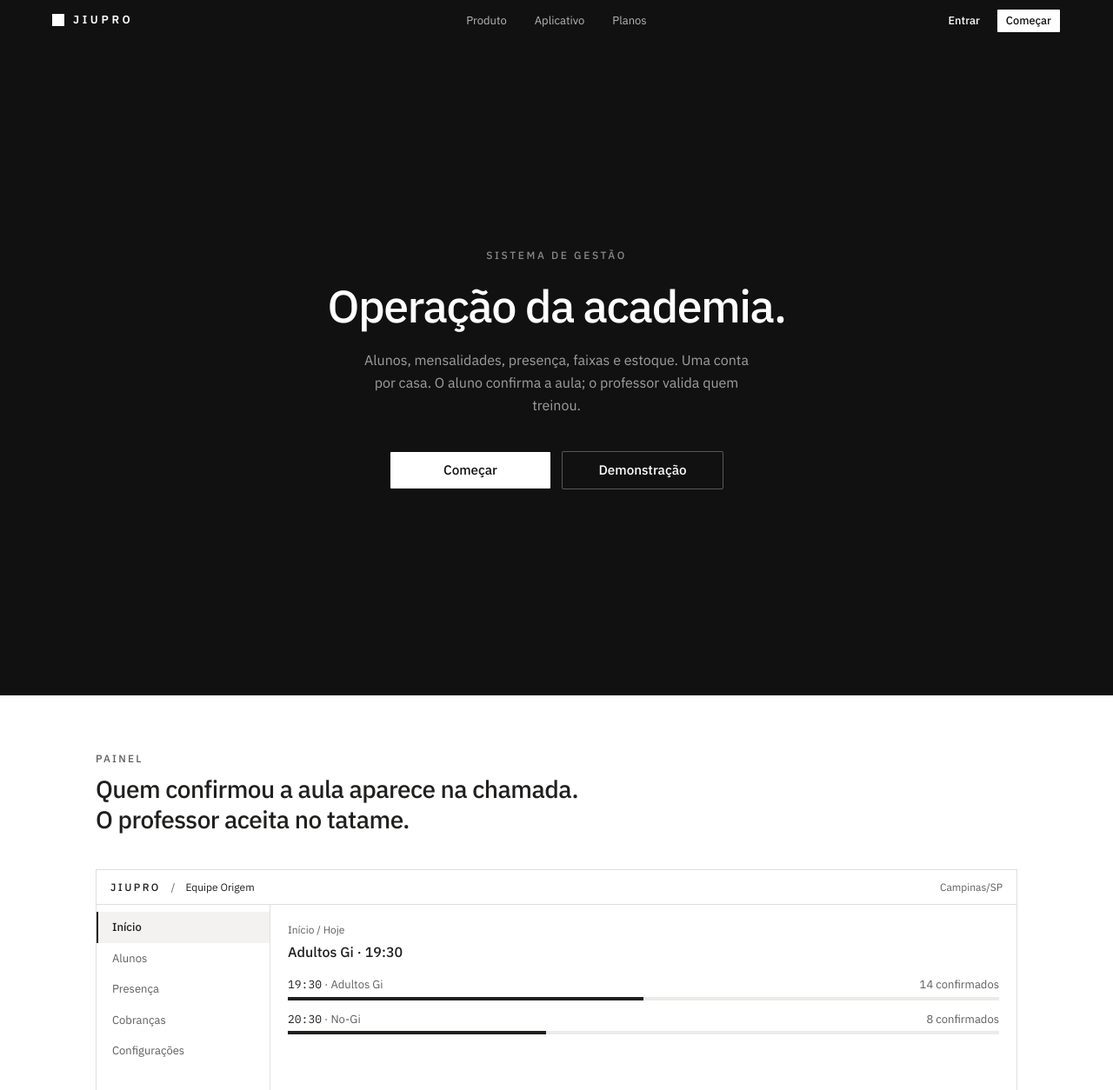
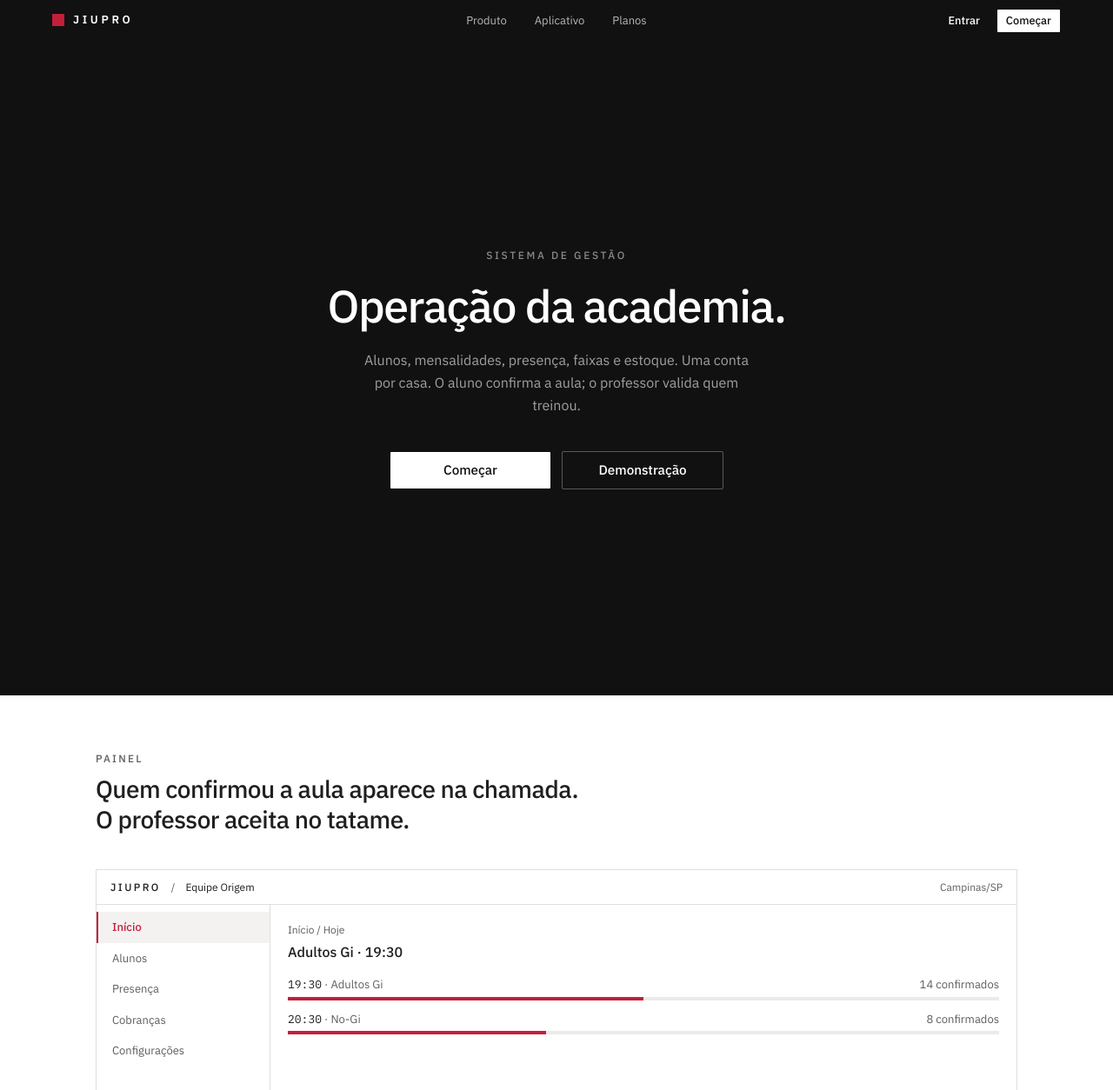
Before and after one commit to hugovitor/jiupro, a Next.js app: page / in a window 1280 px wide. Shown: the top 1254 px of the page at 87% size. Built offline with nearby package versions, Linux system fonts and the light colour scheme; no server answers.

Commit message:
Swap the teal accent for JiuPro red across the product
Primary, focus rings, charts, logo mark, and landing highlights now use

Co-authored-by: hugovitormnunes <hugovitormnunes@gmail.com>

```diff
--- a/src/app/academia/page.tsx
+++ b/src/app/academia/page.tsx
@@ -183,7 +183,7 @@ export default function AcademiaDashboard() {
                     </div>
                     <div className="mt-2 h-1 overflow-hidden bg-muted">
                       <div
-                        className="h-full bg-foreground"
+                        className="h-full bg-primary"
                         style={{ width: `${pct}%` }}
                       />
                     </div>
--- a/src/app/academia/presenca/page.tsx
+++ b/src/app/academia/presenca/page.tsx
@@ -163,7 +163,7 @@ export default function PresencaPage() {
               className={cn(
                 "flex shrink-0 items-center gap-2 border-b-2 px-3 py-2.5 text-left text-[13px]",
                 selected
-                  ? "border-foreground font-medium"
+                  ? "border-primary font-medium text-primary"
                   : "border-transparent text-muted-foreground hover:text-foreground",
               )}
             >
--- a/src/app/cadastro/page.tsx
+++ b/src/app/cadastro/page.tsx
@@ -136,7 +136,7 @@ function CadastroForm() {
                 onClick={() => setPlan(p.id)}
                 className={`border px-3 py-2.5 text-left text-sm ${
                   plan === p.id
-                    ? "border-foreground bg-muted"
+                    ? "border-primary bg-muted"
                     : "border-border"
                 }`}
               >
--- a/src/app/globals.css
+++ b/src/app/globals.css
@@ -67,7 +67,7 @@
   --destructive: #a4262c;
   --border: #e1dfdd;
   --input: #e1dfdd;
-  --ring: #201f1e;
+  --ring: #c41e3a;
   --chart-1: #c41e3a;
   --chart-2: #201f1e;
   --chart-3: #8a8886;
@@ -81,7 +81,7 @@
   --sidebar-accent: #f3f2f1;
   --sidebar-accent-foreground: #201f1e;
   --sidebar-border: #e1dfdd;
-  --sidebar-ring: #201f1e;
+  --sidebar-ring: #c41e3a;
 }
 
 @layer base {
--- a/src/app/page.tsx
+++ b/src/app/page.tsx
@@ -195,7 +195,7 @@ function ProductPreview() {
                 key={item}
                 className={`border-l-2 px-4 py-2 text-[13px] ${
                   i === 0
-                    ? "border-foreground bg-[#f3f2f1] font-medium"
+                    ? "border-primary bg-[#f3f2f1] font-medium text-primary"
                     : "border-transparent text-muted-foreground"
                 }`}
               >
@@ -222,7 +222,7 @@ function ProductPreview() {
                 </div>
                 <div className="h-1 bg-[#edebe9]">
                   <div
-                    className="h-full bg-foreground"
+                    className="h-full bg-primary"
                     style={{ width: `${(Number(c) / Number(cap)) * 100}%` }}
                   />
                 </div>
--- a/src/app/planos/page.tsx
+++ b/src/app/planos/page.tsx
@@ -53,7 +53,7 @@ export default function PlanosPage() {
               <article
                 key={plan.id}
                 className={`surface flex flex-col p-6 ${
-                  plan.popular ? "border-foreground" : ""
+                  plan.popular ? "border-primary" : ""
                 }`}
               >
               <h2 className="text-lg font-semibold tracking-tight">{plan.name}</h2>
--- a/src/components/aluno/shell.tsx
+++ b/src/components/aluno/shell.tsx
@@ -58,7 +58,7 @@ export function AlunoShell({ children }: { children: React.ReactNode }) {
                   href={item.href}
                   className={cn(
                     "flex flex-1 flex-col items-center gap-1 py-2 text-[10px]",
-                    active ? "font-medium text-foreground" : "text-muted-foreground",
+                    active ? "font-medium text-primary" : "text-muted-foreground",
                   )}
                 >
                   <item.icon className="size-4" />
--- a/src/components/logo.tsx
+++ b/src/components/logo.tsx
@@ -9,13 +9,7 @@ export function Logo({
 }) {
   return (
     <span className={cn("inline-flex items-center gap-2.5", className)}>
-      <span
-        className={cn(
-          "block h-3.5 w-3.5",
-          inverted ? "bg-white" : "bg-foreground",
-        )}
-        aria-hidden
-      />
+      <span className="block h-3.5 w-3.5 bg-primary" aria-hidden />
       <span
         className={cn(
           "text-[13px] font-semibold tracking-[0.28em] uppercase",
--- a/src/components/ui/tabs.tsx
+++ b/src/components/ui/tabs.tsx
@@ -60,7 +60,7 @@ function TabsTrigger({ className, ...props }: TabsPrimitive.Tab.Props) {
         "relative inline-flex h-[calc(100%-1px)] flex-1 items-center justify-center gap-1.5 rounded-md border border-transparent px-1.5 py-0.5 text-sm font-medium whitespace-nowrap text-foreground/60 transition-all group-data-vertical/tabs:w-full group-data-vertical/tabs:justify-start hover:text-foreground focus-visible:border-ring focus-visible:ring-[3px] focus-visible:ring-ring/50 focus-visible:outline-1 focus-visible:outline-ring disabled:pointer-events-none disabled:opacity-50 has-data-[icon=inline-end]:pr-1 has-data-[icon=inline-start]:pl-1 aria-disabled:pointer-events-none aria-disabled:opacity-50 dark:text-muted-foreground dark:hover:text-foreground group-data-[variant=default]/tabs-list:data-active:shadow-sm group-data-[variant=line]/tabs-list:data-active:shadow-none [&_svg]:pointer-events-none [&_svg]:shrink-0 [&_svg:not([class*='size-'])]:size-4",
         "group-data-[variant=line]/tabs-list:bg-transparent group-data-[variant=line]/tabs-list:data-active:bg-transparent dark:group-data-[variant=line]/tabs-list:data-active:border-transparent dark:group-data-[variant=line]/tabs-list:data-active:bg-transparent",
         "data-active:bg-background data-active:text-foreground dark:data-active:border-input dark:data-active:bg-input/30 dark:data-active:text-foreground",
-        "after:absolute after:bg-foreground after:opacity-0 after:transition-opacity group-data-horizontal/tabs:after:inset-x-0 group-data-horizontal/tabs:after:bottom-[-5px] group-data-horizontal/tabs:after:h-0.5 group-data-vertical/tabs:after:inset-y-0 group-data-vertical/tabs:after:-right-1 group-data-vertical/tabs:after:w-0.5 group-data-[variant=line]/tabs-list:data-active:after:opacity-100",
+        "after:absolute after:bg-primary after:opacity-0 after:transition-opacity group-data-horizontal/tabs:after:inset-x-0 group-data-horizontal/tabs:after:bottom-[-5px] group-data-horizontal/tabs:after:h-0.5 group-data-vertical/tabs:after:inset-y-0 group-data-vertical/tabs:after:-right-1 group-data-vertical/tabs:after:w-0.5 group-data-[variant=line]/tabs-list:data-active:after:opacity-100",
         className
       )}
       {...props}
```
Also changed, not shown: src/components/academia/shell.tsx (+4 -4 lines).
